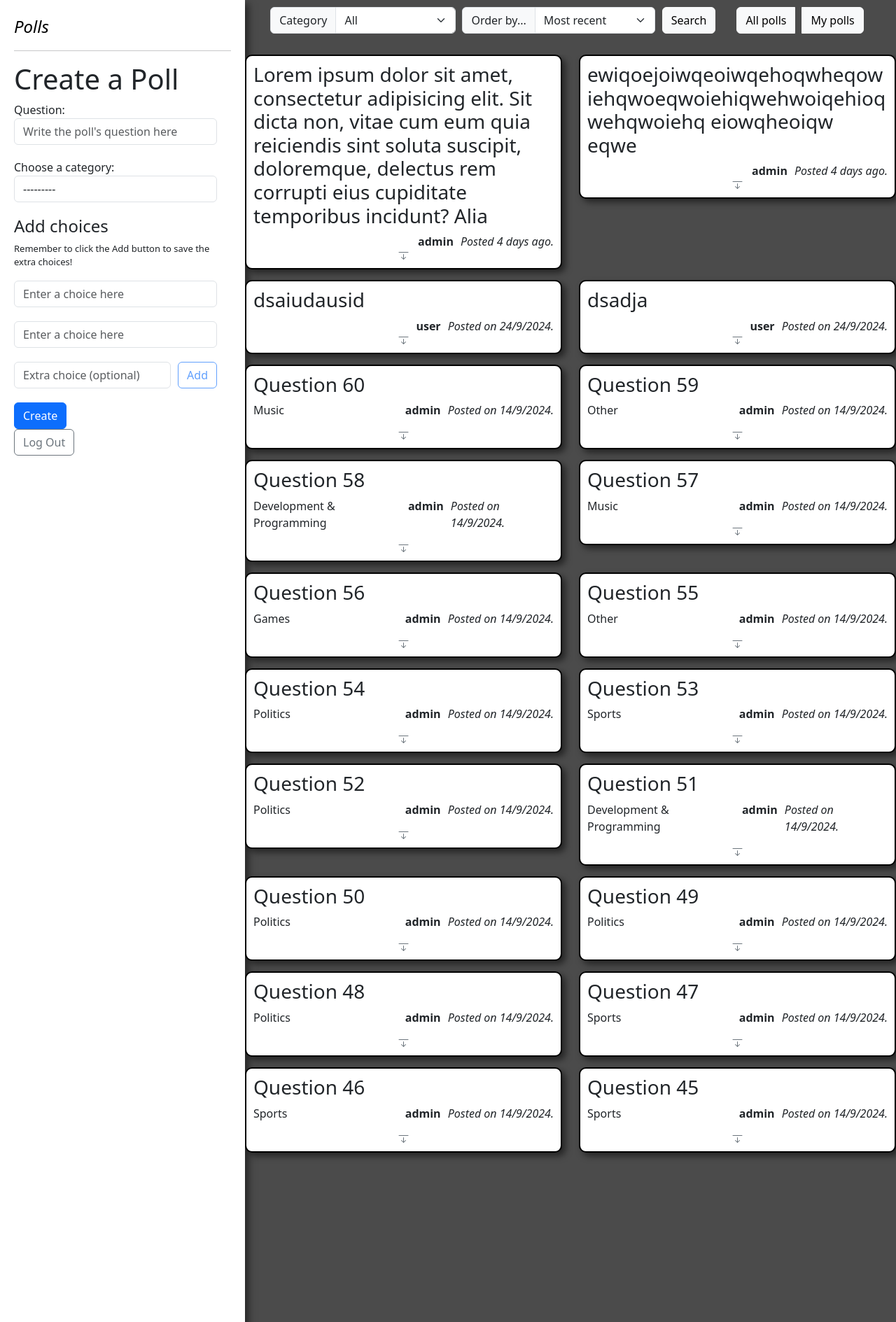
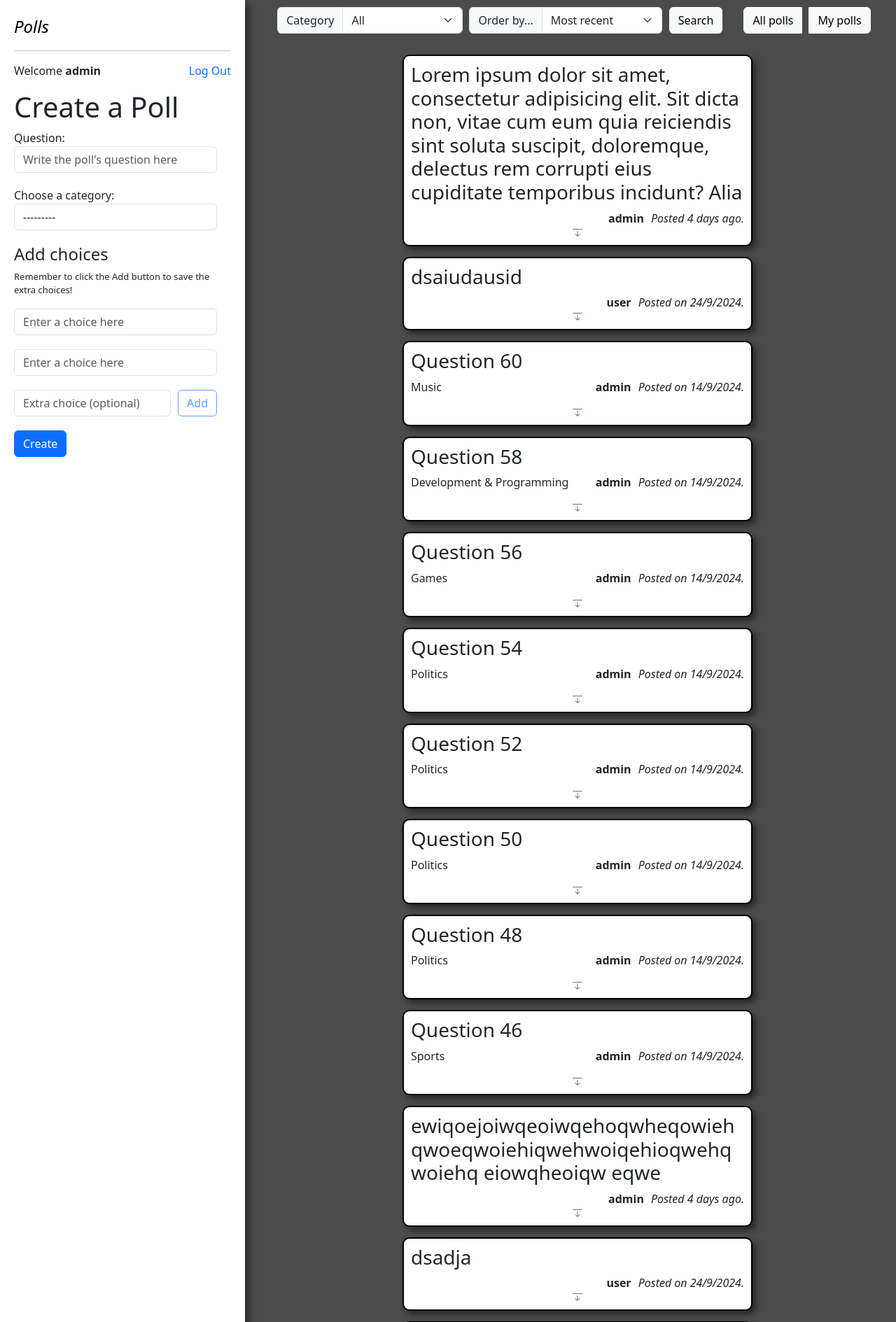
Before and after one commit to JoaquinBegue/polls, a Django app: page / in a window 1280 px wide. Shown: the top 1889 px of the page at 70% size. Run offline with Django 5.2, Linux system fonts and the light colour scheme; a user stored in the database is signed in; data comes from the database, SQL or seed files in the repository; both versions use the stored data as it was after the commit.

Commit message:
Added media queries to improve responsive behavior.

```diff
--- a/mysite/mysite/settings.py
+++ b/mysite/mysite/settings.py
@@ -130,3 +130,6 @@ STATIC_URL = 'static/'
 # https://docs.djangoproject.com/en/5.0/ref/settings/#default-auto-field
 
 DEFAULT_AUTO_FIELD = 'django.db.models.BigAutoField'
+
+LIVERELOAD_HOST = '192.168.100.6'
+LIVERELOAD_PORT = '8080'
--- a/mysite/polls/static/polls/index.js
+++ b/mysite/polls/static/polls/index.js
@@ -4,7 +4,7 @@ const quantity = 20;
 let pollElement = null;
 let choiceElement = null;
 let rowElement = null;
-let pollRowCounter = 1;
+let pollRowCounter = 0;
 
 // Form related.
 let choiceFieldCounter = 1;
@@ -20,6 +20,10 @@ document.addEventListener('DOMContentLoaded', () => {
 
     // Delete elements div.
     document.querySelector('.elements').remove();
+
+    // Add an starting row on polls div.
+    document.querySelector('.polls').appendChild(rowElement.cloneNode(true));
+
 
     // Load first 10 polls.
     loadPolls();
@@ -91,13 +95,13 @@ function loadPolls() {
 
                 // Append the new poll.
                 if (pollCounter != 0 && pollCounter % 2 == 0) {
-                    pollsDiv.children[pollRowCounter - 1].children[1].appendChild(newPoll);
+                    pollsDiv.children[pollRowCounter].children[1].appendChild(newPoll);
                 } else {
-                    pollsDiv.children[pollRowCounter - 1].children[0].appendChild(newPoll);
+                    pollsDiv.children[pollRowCounter].children[0].appendChild(newPoll);
                 }
 
                 // Every 2 polls add a row.
-                if (pollCounter != 0 && pollCounter % 2 == 0) {
+                if (pollCounter == 0 && pollCounter % 2 == 0) {
                     pollsDiv.appendChild(rowElement.cloneNode(true));
                     pollRowCounter++;
                 }
@@ -321,6 +325,7 @@ function removeChoice(button) {
 };
 
 function displayRegister() {
+    console.log('dsajbdab');
     document.querySelector('#sign-in-form').style.display = 'none';
     document.querySelector('#register-form').style.display = 'block';
 }
--- /dev/null
+++ b/mysite/polls/static/polls/media_queries.css
@@ -0,0 +1,19 @@
+@media (max-width: 1300px) {
+    .polls > .row {
+        display: block;
+    }
+
+    .polls > .row > .col-6 {
+        width: 100%;
+    }
+}
+
+@media (max-width: 750px) {
+    .sidebar {
+        display: none;
+    }
+
+    .navbar {
+        display: flex;
+    }
+}
--- /dev/null
+++ b/mysite/polls/static/polls/polls.css
@@ -0,0 +1,95 @@
+.poll-section {
+    width: 100%;
+}
+
+.polls {
+    width: 100%;
+    height: 95vh;
+    overflow: scroll;
+    float: right;
+}
+
+.poll, .poll-choices {
+    min-width: 350px;
+    max-width: 500px;
+    background-color: white;
+    border: 2px solid black;
+    border-radius: 10px;
+    margin-left: auto;
+    margin-right: auto;
+    margin-bottom: 15px;
+    padding: 10px;
+    box-shadow: 5px 5px 10px rgba(0, 0, 0, 0.5);
+}
+
+.poll-footer {
+    display: flex;
+    width: 100%;
+}
+
+.author-date {
+    display: flex;
+    margin-left: auto;
+}
+
+.poll-author {
+    font-weight: bold;
+    margin-right: 10px;
+}
+
+.poll-pub-date {
+    font-style: italic;
+}
+
+.choices {
+    display: none;
+    gap: 16px;
+    column-gap: 10px;
+    padding: 10px;
+}
+
+.choice {
+    background-color: whitesmoke;
+    border: 1px solid black;
+    border-radius: 10px;
+    padding: 10px;
+    width: 80%;
+}
+
+.voted {
+    background-color: rgb(225, 245, 255);
+}
+
+.display-choices {
+    display: flex;
+    align-items: center;
+}
+
+.bi-arrow-bar-down, .bi-arrow-bar-up {
+    width: 100%;
+    color: #6c757d;
+}
+
+.bi-arrow-bar-down:hover, .bi-arrow-bar-up:hover {
+    color: black;
+}
+
+.parameters {
+    margin-bottom: 20px;
+    padding: 10px;
+    background-color: transparent;
+    display: flex;
+    width: fit-content;
+}
+
+.parameters > .input-group {
+    width: fit-content;
+}
+
+#category-select, #order-select, .parameters > .input-group > .btn {
+    margin-right: 10px;
+}
+
+.search-btn {
+    margin-right: 30px !important;
+}
--- a/mysite/polls/static/polls/styles.css
+++ b/mysite/polls/static/polls/styles.css
@@ -11,6 +11,10 @@ br {
     display: flex;
 }
 
+.navbar {
+    display: none;
+}
+
 /* Sidebar styles */
 
 .sidebar {
@@ -20,6 +24,7 @@ br {
     max-width: 25%;
     background-color: white;
     box-shadow: 5px 5px 10px rgba(0, 0, 0, 0.5);
+    margin-right: 20px;
 }
 
 .title {
@@ -29,108 +34,17 @@ br {
     text-decoration: none !important;
 }
 
-/* Polls section styles */
-.poll-section {
-    width: 100%;
-}
-
-.polls {
-    width: 100%;
-    height: 95vh;
-    overflow: scroll;
-    float: right;
-}
-
-.poll, .poll-choices {
-    min-width: 30%;
-    max-width: 500px;
-    background-color: white;
-    border: 2px solid black;
-    border-radius: 10px;
-    margin-left: auto;
-    margin-right: auto;
-    margin-bottom: 15px;
-    padding: 10px;
-    box-shadow: 5px 5px 10px rgba(0, 0, 0, 0.5);
-}
-
-.poll-footer {
+.user-logout {
     display: flex;
     width: 100%;
 }
 
-.author-date {
-    display: flex;
+.user-logout > a {
+    text-decoration: none;
     margin-left: auto;
 }
 
-.poll-author {
-    font-weight: bold;
-    margin-right: 10px;
-}
-
-.poll-pub-date {
-    font-style: italic;
-}
-
-.choices {
-    display: none;
-    gap: 16px;
-    column-gap: 10px;
-    padding: 10px;
-}
-
-.choice {
-    background-color: whitesmoke;
-    border: 1px solid black;
-    border-radius: 10px;
-    padding: 10px;
-    width: 80%;
-}
-
-.voted {
-    background-color: rgb(225, 245, 255);
-}
-
-.display-choices {
-    display: flex;
-    align-items: center;
-}
-
-.bi-arrow-bar-down, .bi-arrow-bar-up {
-    width: 100%;
-    color: #6c757d;
-}
-
-.bi-arrow-bar-down:hover, .bi-arrow-bar-up:hover {
-    color: black;
-}
-
-.parameters {
-    margin-bottom: 20px;
-    padding: 10px;
-    background-color: transparent;
-    display: flex;
-    width: fit-content;
-}
-
-.parameters > .input-group {
-    width: fit-content;
-}
-
-#category-select, #order-select, .parameters > .input-group > .btn {
-    margin-right: 10px;
-}
-
-.search-btn {
-    margin-right: 30px !important;
-}
-
-/* FORMS STYLES */
-
-
-
-/* Create poll styles */
+/* Create poll form styles */
 
 .poll-form {
     padding-right: 20px;
@@ -168,7 +82,6 @@ br {
 }
 
 
-
 /* Auth styles */
 #sign-in-prompt, #register-prompt {
     margin-bottom: 50px;
--- a/mysite/polls/templates/polls/elements.html
+++ b/mysite/polls/templates/polls/elements.html
@@ -31,10 +31,10 @@
 
 <!-- Row element -->
 <div class="row">
-  <div class="col-md-6">
+  <div class="col-6">
     <!-- CHOICE ELEMENT HERE -->
   </div>
-  <div class="col-md-6">
+  <div class="col-6">
     <!-- CHOICE ELEMENT HERE -->
   </div>
 </div>
--- a/mysite/polls/templates/polls/index.html
+++ b/mysite/polls/templates/polls/index.html
@@ -16,6 +16,8 @@
 
 
   <link rel="stylesheet" href="{% static 'polls/styles.css' %}">
+  <link rel="stylesheet" href="{% static 'polls/polls.css' %}">
+  <link rel="stylesheet" href="{% static 'polls/media_queries.css' %}">
   <script src="{% static 'polls/index.js' %}"></script>
 </head>
 
@@ -23,6 +25,28 @@
   <div class="elements">
     {% include 'polls/elements.html' %}
   </div>
+
+  <nav class="navbar navbar-expand-lg bg-body-tertiary">
+    <div class="container-fluid">
+      <a class="navbar-brand" href="{% url 'index' %}">
+        <span class="title fs-4">Polls</span>
+      </a>
+      <button class="navbar-toggler" type="button" data-bs-toggle="collapse" data-bs-target="#navbarNavAltMarkup" aria-controls="navbarNavAltMarkup" aria-expanded="false" aria-label="Toggle navigation">
+        <span class="navbar-toggler-icon"></span>
+      </button>
+      <div class="collapse navbar-collapse mt-3" id="navbarNavAltMarkup">
+        {% if user.is_authenticated %}
+          <div class="user-logout">
+            <p>Welcome <strong>{{ user.username }}</strong></p>
+            <a href="{% url 'logout_user' %}">Log Out</a>
+          </div>
+        {% endif %}
+        <div class="navbar-nav">
+          {% include 'polls/forms.html' %}
+        </div>
+      </div>
+    </div>
+  </nav>
 
   <div class="main">
 
@@ -34,11 +58,14 @@
       </a>
       <hr>
 
+      {% if user.is_authenticated %}
+        <div class="user-logout">
+          <p>Welcome <strong>{{ user.username }}</strong></p>
+          <a href="{% url 'logout_user' %}">Log Out</a>
+        </div>
+      {% endif %}
+
       {% include 'polls/forms.html' %}
-
-      {% if user.is_authenticated %}
-        <a class="btn btn-outline-secondary" href="{% url 'logout_user' %}">Log Out</a>
-      {% endif %}
     </div>
 
     <div class="polls-section w-100">
--- a/mysite/polls/templates/polls/polls.html
+++ b/mysite/polls/templates/polls/polls.html
@@ -33,8 +33,4 @@
 </div>
 
 <div class="polls">
-  <div class="row">
-    <div class="col-6"></div>
-    <div class="col-6"></div>
-  </div>
 </div>
```
Also changed, not shown: mysite/db.sqlite3, mysite/readme.txt.
